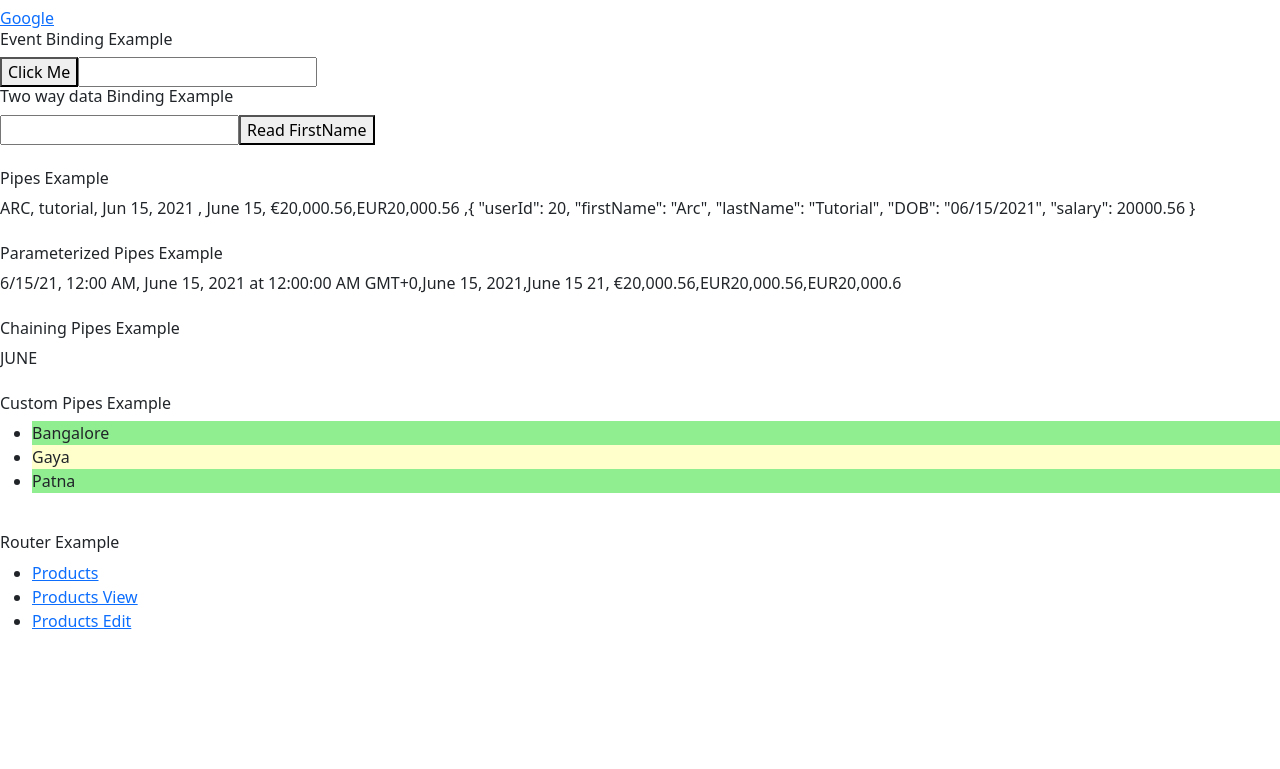
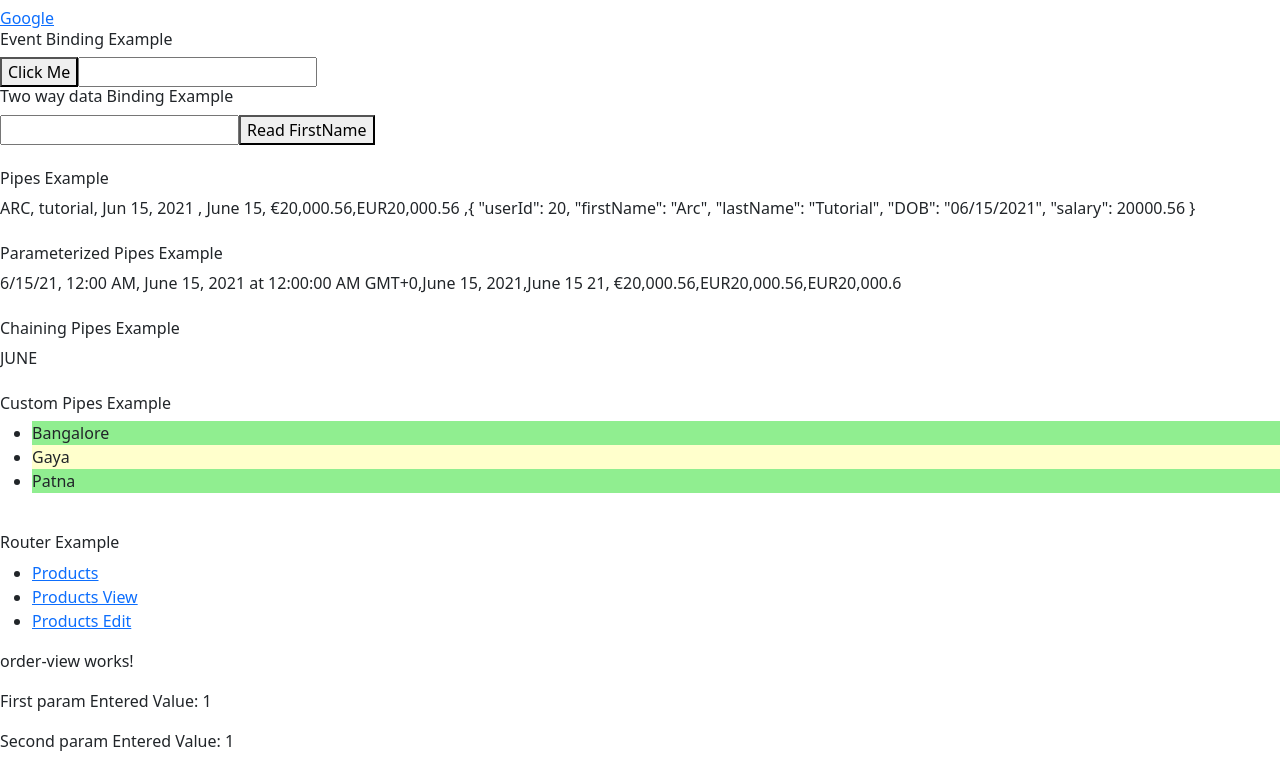
Before and after one commit to SujeetGupta13/angular9, an Angular app: page /order/1/1 in a window 1280 px wide. Before the commit this address led to /. Shown: the part 1381-2150 px from the top of the page. Before the commit the page ends 2030 px from the top, so only its background shows below. Built offline with nearby package versions, Linux system fonts and the light colour scheme.

Commit message:
Router Parameterized Routes

```diff
--- a/src/app/app-routing.module.ts
+++ b/src/app/app-routing.module.ts
@@ -1,5 +1,6 @@
 import { NgModule } from '@angular/core';
 import { RouterModule, Routes } from '@angular/router';
+import { OrderViewComponent } from './order-view/order-view.component';
 import { ProductEditComponent } from './product-edit/product-edit.component';
 import { ProductIdComponent } from './product-id/product-id.component';
 import { ProductViewComponent } from './product-view/product-view.component';
@@ -11,7 +12,8 @@ const routes: Routes = [
   { path: 'products', component: ProductsComponent},
   { path: 'product-view', component: ProductViewComponent},
   { path: 'product-edit', component: ProductEditComponent},
-  { path: 'product/10', component: ProductIdComponent} //this value 10 shud be parameterized
+  { path: 'product/10', component: ProductIdComponent}, //this value 10 shud be parameterized
+  { path: 'order/:id/:id2', component: OrderViewComponent},
 ];
 
 @NgModule({
--- a/src/app/app.module.ts
+++ b/src/app/app.module.ts
@@ -14,6 +14,7 @@ import { ProductsComponent } from './products/products.component';
 import { ProductViewComponent } from './product-view/product-view.component';
 import { ProductEditComponent } from './product-edit/product-edit.component';
 import { ProductIdComponent } from './product-id/product-id.component';
+import { OrderViewComponent } from './order-view/order-view.component';
 
 @NgModule({
   declarations: [
@@ -25,7 +26,8 @@ import { ProductIdComponent } from './product-id/product-id.component';
     ProductsComponent,
     ProductViewComponent,
     ProductEditComponent,
-    ProductIdComponent
+    ProductIdComponent,
+    OrderViewComponent
   ],
   imports: [
     BrowserModule,
--- /dev/null
+++ b/src/app/order-view/order-view.component.html
@@ -0,0 +1,8 @@
+<p>order-view works!
+</p>
+<p>
+  First param Entered Value: {{paramsQuery1}}
+  </p>
+  <p>
+  Second param Entered Value: {{paramsQuery2}}
+</p>
--- /dev/null
+++ b/src/app/order-view/order-view.component.ts
@@ -0,0 +1,23 @@
+import { Component, OnInit } from '@angular/core';
+import { ActivatedRoute } from '@angular/router';
+
+@Component({
+  selector: 'app-order-view',
+  templateUrl: './order-view.component.html',
+  styleUrls: ['./order-view.component.scss']
+})
+export class OrderViewComponent implements OnInit {
+
+  paramsQuery1 = '';
+  paramsQuery2 = '';
+  constructor(private activatedRoutes : ActivatedRoute) {
+    this.activatedRoutes.params.subscribe( data => {
+      this.paramsQuery1 = data.id;
+      this.paramsQuery2 = data.id2;
+    });
+   }
+
+  ngOnInit(): void {
+  }
+
+}
```
Also changed, not shown: src/app/order-view/order-view.component.scss (added), 1 other file (tests, documents, lock files or other folders).
